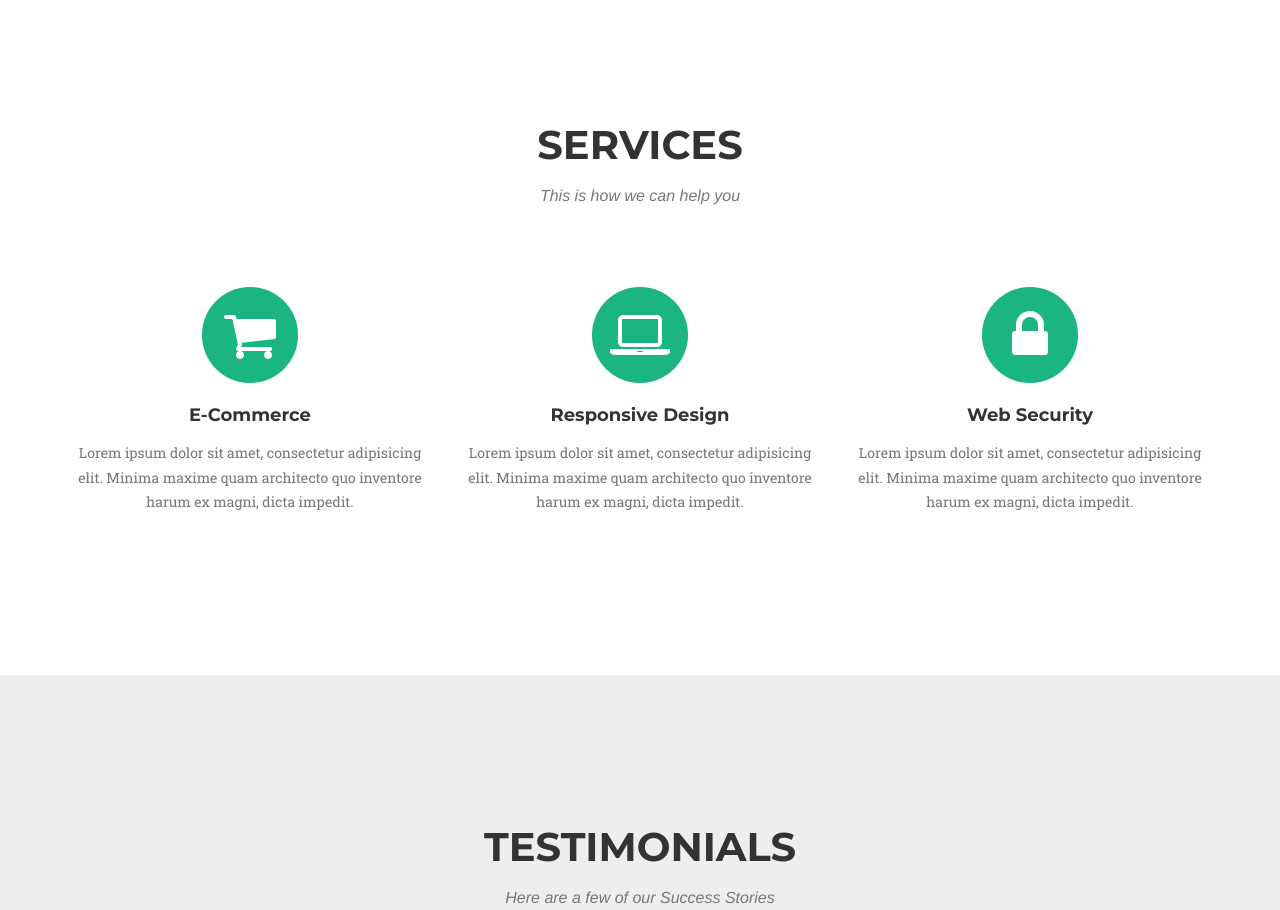
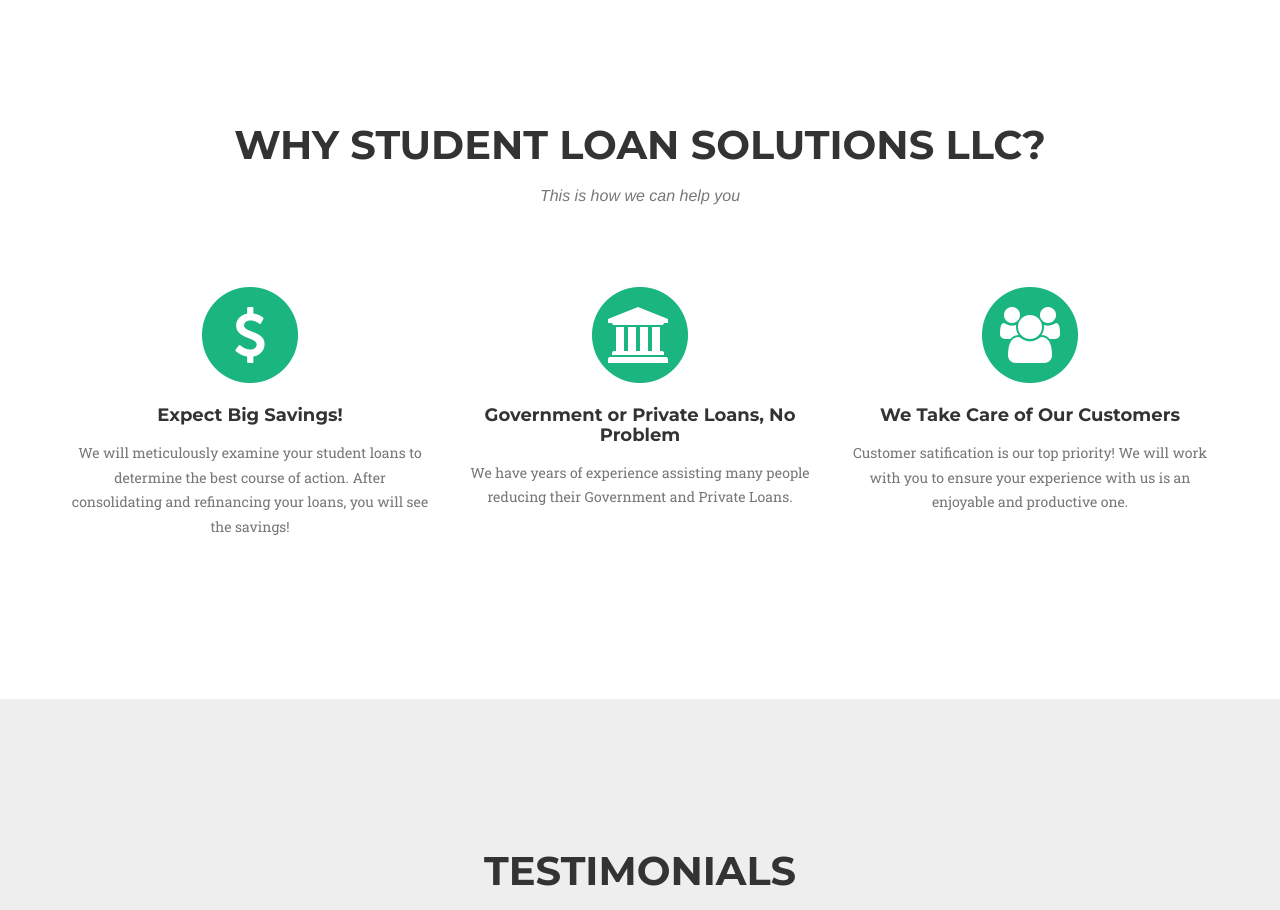
Before and after one commit to StudentLoanSolutions/studentloansolutions.github.io, a website: page index.html in a window 1280 px wide. Shown: the part 860-1770 px from the top of the page. Drawn offline with nearby package versions, Linux system fonts and the light colour scheme; a web font is replaced by a local one.

Commit message:
edited services

```diff
--- a/index.html
+++ b/index.html
@@ -90,7 +90,7 @@
         <div class="container">
             <div class="row">
                 <div class="col-lg-12 text-center">
-                    <h2 class="section-heading">Services</h2>
+                    <h2 class="section-heading">Why Student Loan Solutions LLC?</h2>
                     <h3 class="section-subheading text-muted">This is how we can help you</h3>
                 </div>
             </div>
@@ -98,26 +98,30 @@
                 <div class="col-md-4">
                     <span class="fa-stack fa-4x">
                         <i class="fa fa-circle fa-stack-2x text-primary"></i>
-                        <i class="fa fa-shopping-cart fa-stack-1x fa-inverse"></i>
+                        <i class="fa fa-usd fa-stack-1x fa-inverse"></i>
                     </span>
-                    <h4 class="service-heading">E-Commerce</h4>
-                    <p class="text-muted">Lorem ipsum dolor sit amet, consectetur adipisicing elit. Minima maxime quam architecto quo inventore harum ex magni, dicta impedit.</p>
+                    <h4 class="service-heading">Expect Big Savings!</h4>
+                    <p class="text-muted">We will meticulously examine your student loans to
+                      determine the best course of action. After consolidating and refinancing
+                      your loans, you will see the savings!</p>
                 </div>
                 <div class="col-md-4">
                     <span class="fa-stack fa-4x">
                         <i class="fa fa-circle fa-stack-2x text-primary"></i>
-                        <i class="fa fa-laptop fa-stack-1x fa-inverse"></i>
+                        <i class="fa fa-university fa-stack-1x fa-inverse"></i>
                     </span>
-                    <h4 class="service-heading">Responsive Design</h4>
-                    <p class="text-muted">Lorem ipsum dolor sit amet, consectetur adipisicing elit. Minima maxime quam architecto quo inventore harum ex magni, dicta impedit.</p>
+                    <h4 class="service-heading">Government or Private Loans, No Problem</h4>
+                    <p class="text-muted">We have years of experience assisting many people
+                        reducing their Government and Private Loans.</p>
                 </div>
                 <div class="col-md-4">
                     <span class="fa-stack fa-4x">
                         <i class="fa fa-circle fa-stack-2x text-primary"></i>
-                        <i class="fa fa-lock fa-stack-1x fa-inverse"></i>
+                        <i class="fa fa-users fa-stack-1x fa-inverse"></i>
                     </span>
-                    <h4 class="service-heading">Web Security</h4>
-                    <p class="text-muted">Lorem ipsum dolor sit amet, consectetur adipisicing elit. Minima maxime quam architecto quo inventore harum ex magni, dicta impedit.</p>
+                    <h4 class="service-heading">We Take Care of Our Customers</h4>
+                    <p class="text-muted">Customer satification is our top priority! We will work with you
+                       to ensure your experience with us is an enjoyable and productive one.</p>
                 </div>
             </div>
         </div>
```
